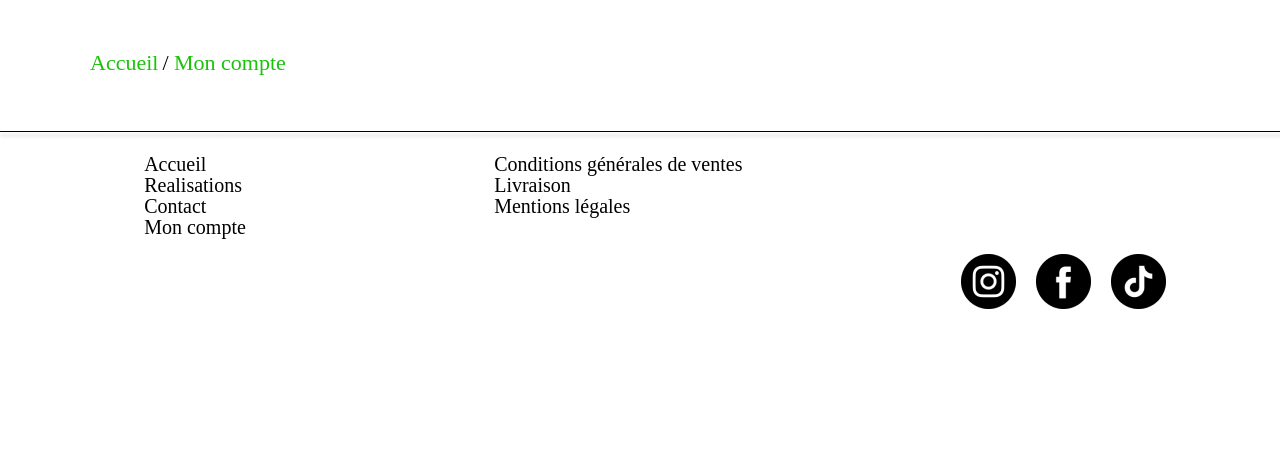
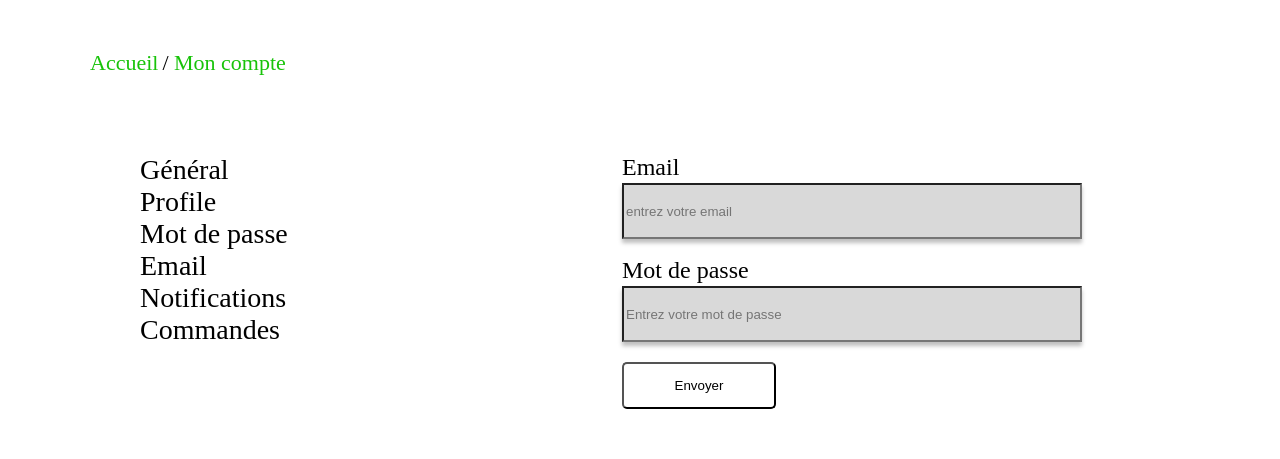
Before and after one commit to ElodieAllegro/customShoes, a plain HTML site: page codeCertif/monCompte.html in a window 1280 px wide. Shown: the part 240-699 px from the top of the page. Drawn offline with Linux system fonts and the light colour scheme.

Commit message:
#commit2

```diff
--- /dev/null
+++ b/codeCertif/css/compte.css
@@ -0,0 +1,37 @@
+main{
+    width: 100%;
+    height: 1000px;
+}
+.menu{
+width:40%;
+}
+.menu{
+    font-size: 28px;
+}
+
+#dashCompte{
+    display: flex;
+    flex-wrap: wrap;
+    margin-left: 100px;
+}
+form{
+    width: 30%;
+    height:1000px;
+    display: flex;
+    flex-direction: column;
+    margin:10px;
+}
+
+/* input {
+    width: 452px;
+    height: 50px;
+    background: #D9D9D9;
+    box-shadow: 0px 4px 4px rgba(0, 0, 0, 0.25);
+} */
+button{
+    border-radius: 5px;
+    background-color:white;
+    width: 154px;
+    height: 47px;
+    margin-top: 20px;
+}
--- a/codeCertif/css/contact.css
+++ b/codeCertif/css/contact.css
@@ -11,24 +11,24 @@ form{
     flex-direction: column;
     margin:10% 25%;
 }
-label{
-    margin-top:15px;
-}
-input {
-    width: 50%;
-    height: 30px;
-    filter: drop-shadow(3px 2px #1313127d);
-    border-color: 3px solid black;
-    border-radius: 10px;
 
-}
 textarea{
-
     width: 70%;
     height: 90px;
     filter: drop-shadow(3px 2px #1313127d);
     border-color: 3px solid black;
-    border-radius: 10px;
-
-
+    margin-bottom: 30px;
 }
+/* button{
+    margin-top: 15px;
+    width: 120px;
+    border-radius: 5px;
+   background-color:white;
+} */
+button{
+    margin-top: 20px;
+    border-radius: 5px;
+    background-color:white;
+    width: 154px;
+    height: 47px;
+}
--- a/codeCertif/css/modele.css
+++ b/codeCertif/css/modele.css
@@ -183,6 +183,22 @@ footer ul {
 main #trait{
     margin-top: 100px;
 }
+input {
+    width: 452px;
+    height: 50px;
+    background: #D9D9D9;
+    box-shadow: 0px 4px 4px rgba(0, 0, 0, 0.25);
+}
+label{
+    margin-top:15px;
+    width: 250px;
+    height: 32px;
+    font-style: normal;
+    font-weight: 400;
+    font-size: 24px;
+    line-height: 32px;
+    color: #000000;
+}
 
     @media screen and (min-width: 320px) and (max-width: 480px) {
 
--- a/codeCertif/monCompte.html
+++ b/codeCertif/monCompte.html
@@ -7,7 +7,7 @@
     <meta name="viewport" content="width=device-width, initial-scale=1.0">
     <meta http-equiv="Content-Type" content="text/html;charset=UTF-8">
     <title>Categorie Sneakers</title>
-    <link rel="stylesheet" href="css/categorieAutre.css">
+    <link rel="stylesheet" href="/codeCertif/css/compte.css">
     <link rel="stylesheet" href="/codeCertif/css/modele.css">
 </head>
 
@@ -48,23 +48,29 @@
 
 <!-- main_______________________ -->
 <main>
-
-
-
     <ul class="chemins">
         <li><a href="/codeCertif/index.html">Accueil</a></li>
         <li><a href="/codeCertif/categorieAutre.html">Mon compte</a></li>
     </ul>
 
+    <div id="dashCompte">
+     <ul class="menu">
+         <li><a href="">Général</a></li>
+         <li><a href="">Profile</a></li>
+         <li><a href="">Mot de passe</a></li>
+         <li><a href="">Email</a></li>
+         <li><a href="">Notifications</a></li>
+         <li><a href="">Commandes</a></li>
+     </ul>
 
-
-
-
-
-
-
-
-
+     <form id="formulaire" action="formulaire">
+        <label for="">Email</label>
+        <input type="email" placeholder="entrez votre email">
+        <label for="">Mot de passe </label>
+        <input type="text" placeholder="Entrez votre mot de passe">
+        <button>Envoyer</button>
+    </form>
+</div>
 </main>
 
 <img id="trait2" src="/codeCertif/image/Line.png" alt="ligne de separation ">
```
Also changed, not shown: codeCertif/contact.html (+2 -1 lines).
